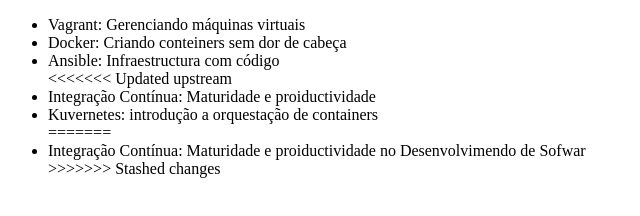
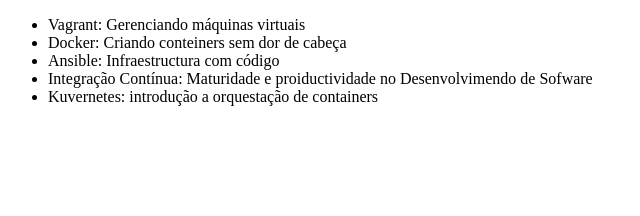
Before and after one commit to jehu1914/alura-git, a plain HTML site: page index.html in a window 1280 px wide. Shown: the whole page, without its empty margins (0-640 px from the left). Drawn offline with Linux system fonts and the light colour scheme.

Commit message:
Alterando o nome do curso de Integração melhor

```diff
--- a/index.html
+++ b/index.html
@@ -9,12 +9,8 @@
         <li>Vagrant: Gerenciando máquinas virtuais</li>
         <li>Docker: Criando conteiners sem dor de cabeça</li>
         <li>Ansible: Infraestructura com código</li>
-<<<<<<< Updated upstream
-        <li>Integração Contínua: Maturidade e proiductividade</li>
+        <li>Integração Contínua: Maturidade e proiductividade no Desenvolvimendo de Sofware</li>
         <li>Kuvernetes: introdução a orquestação de containers</li>
-=======
-        <li>Integração Contínua: Maturidade e proiductividade no Desenvolvimendo de Sofwar</li>
->>>>>>> Stashed changes
     </ul>
 </body>
 </html>
```
